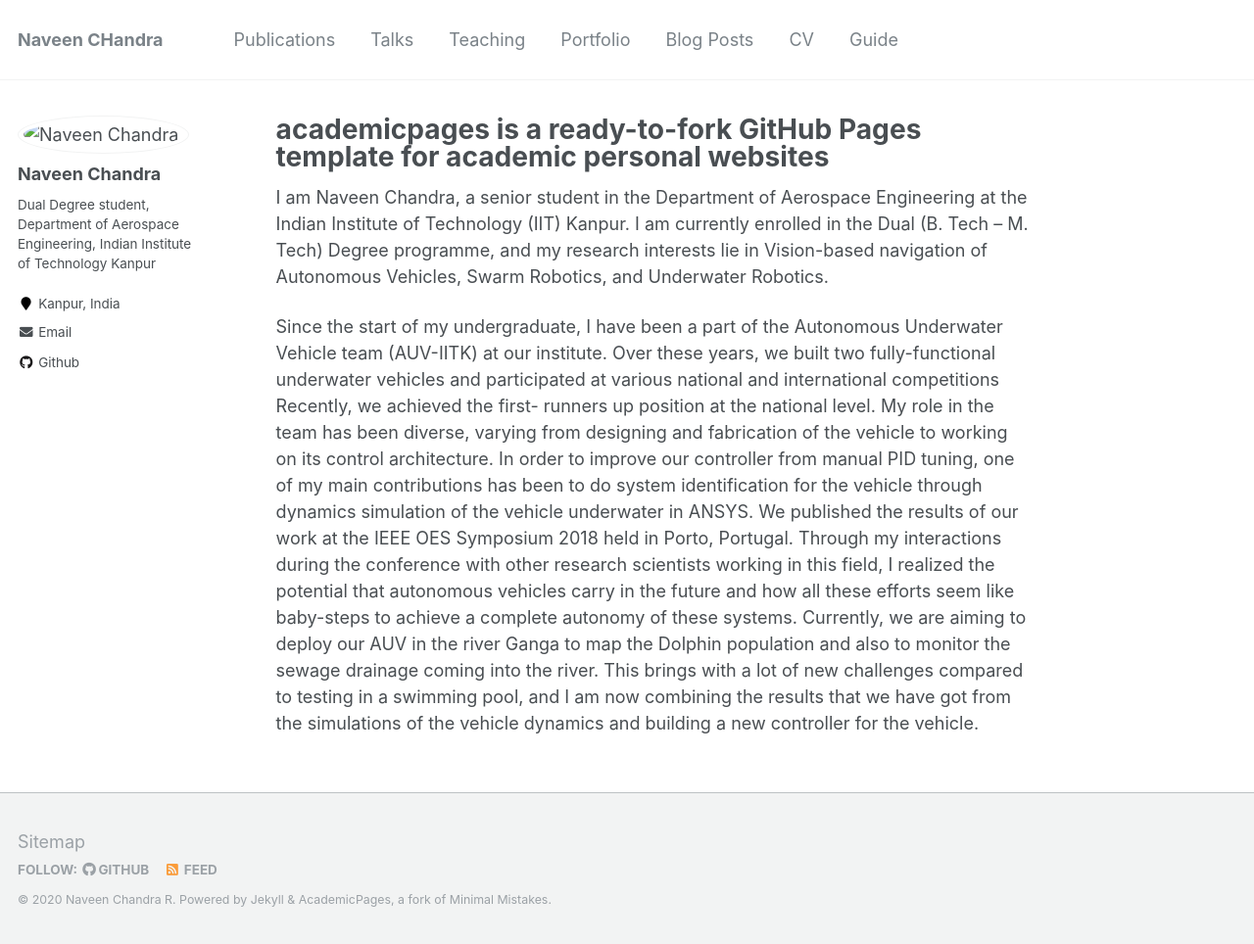
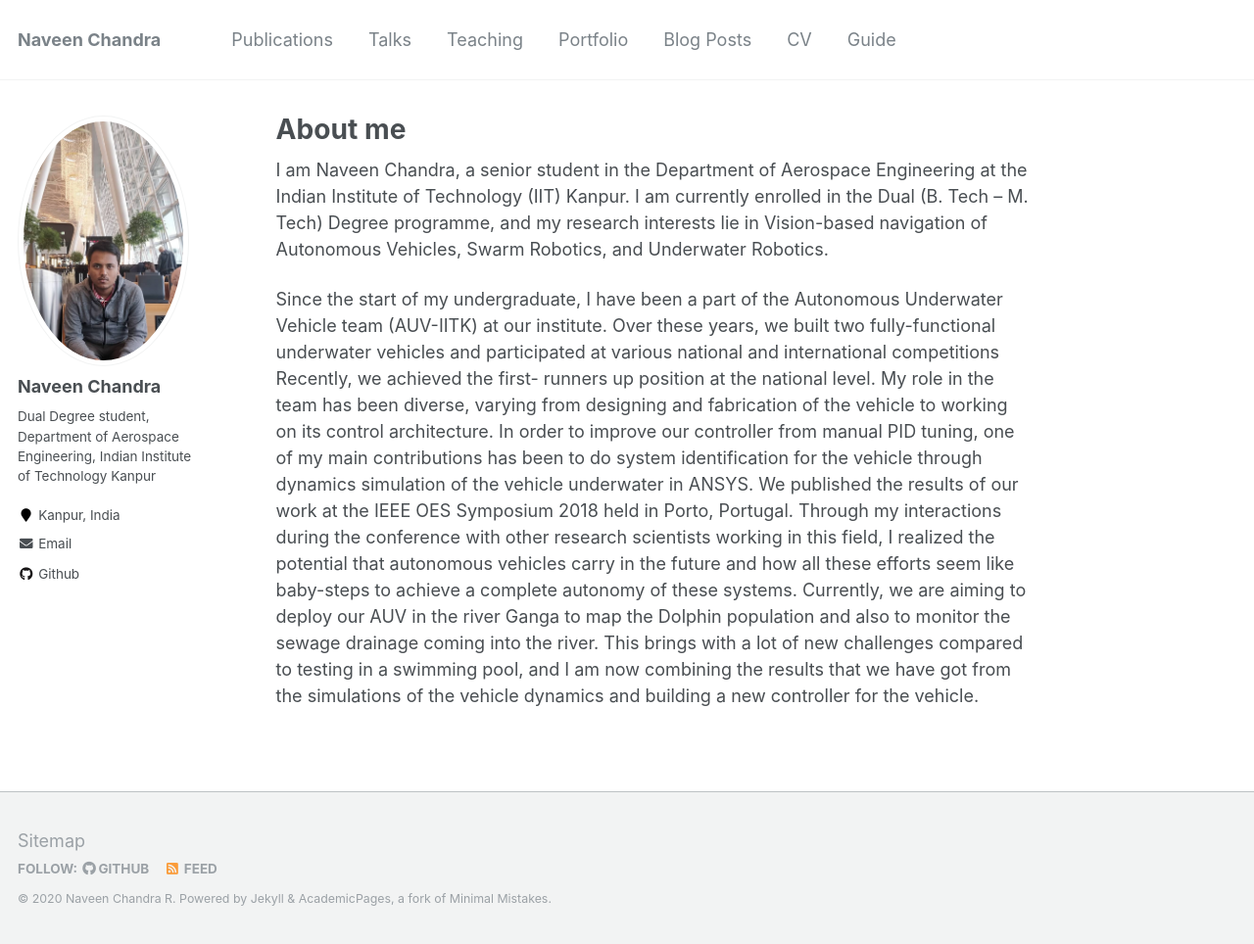
Before and after one commit to NaveenchandraR/NaveenchandraR.github.io, a Jekyll site: the page built from _pages/about.md, in a window 1280 px wide and 964 px high. Shown: the whole window at 98% size. Built offline with Jekyll 4.4.1, drawn with Linux system fonts in a browser that asks for light colours.

Commit message:
cv updated

```diff
--- a/_config.yml
+++ b/_config.yml
@@ -7,7 +7,7 @@
 
 # Site Settings
 locale                   : "en-US"
-title                    : "Naveen CHandra"
+title                    : "Naveen Chandra"
 title_separator          : "-"
 name                     : &name "Naveen Chandra R"
 description              : &description "Dual Degree student, Department of Aerospace Engineering, Indian Institute of Technology Kanpur"
--- a/_pages/about.md
+++ b/_pages/about.md
@@ -1,6 +1,6 @@
 ---
 permalink: /
-title: "academicpages is a ready-to-fork GitHub Pages template for academic personal websites"
+title: "About me"
 excerpt: "About me"
 author_profile: true
 redirect_from:
```
Also changed, not shown: _pages/cv.md (+2 -1 lines), images/image.jpg (renamed from files/image.jpg).
